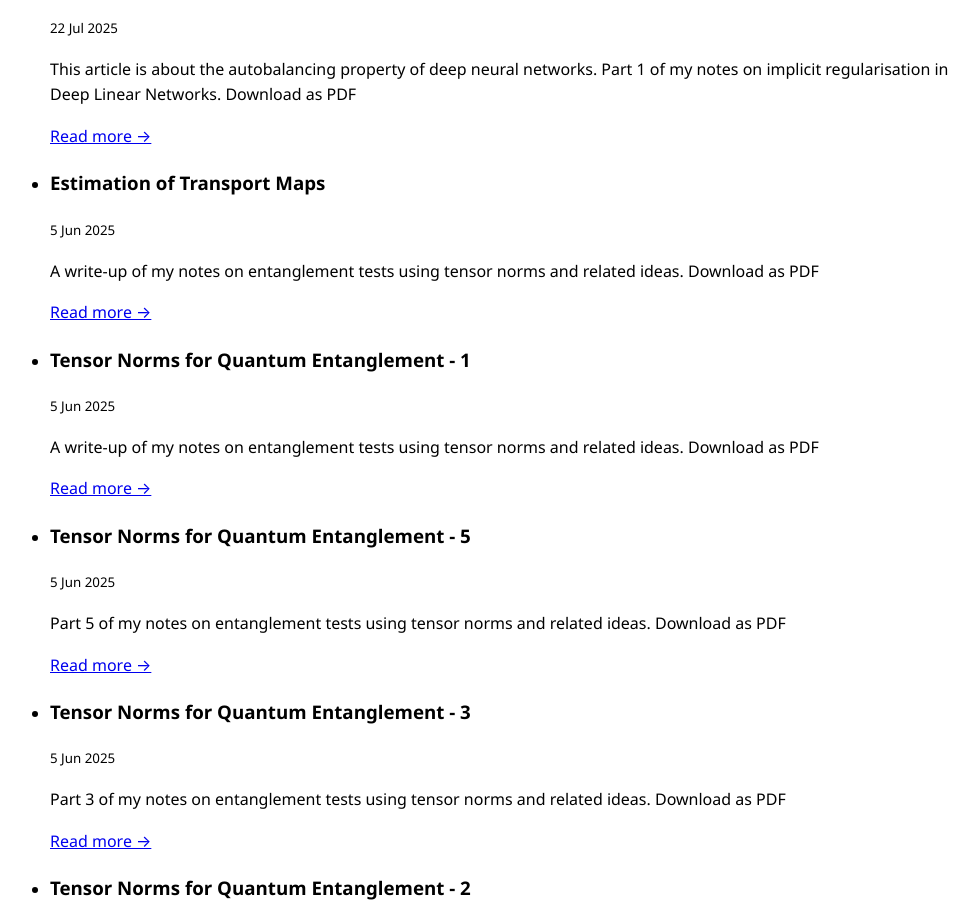
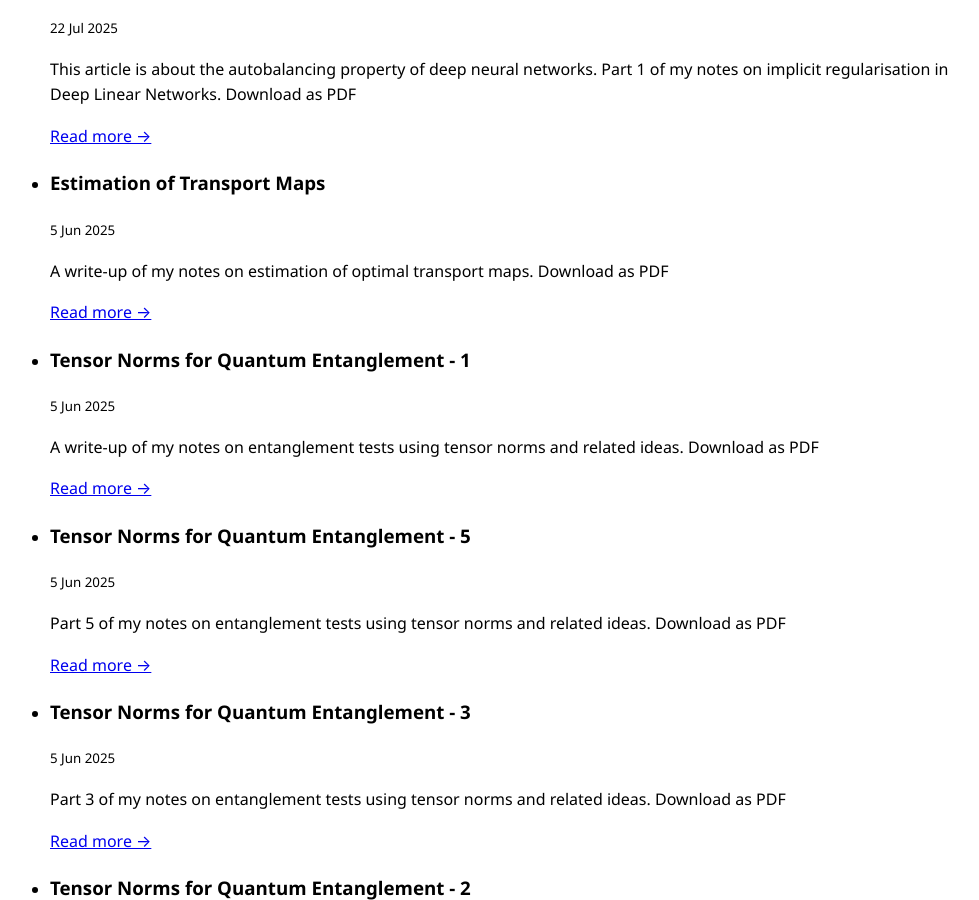
Before and after one commit to rnkarmakar/rnkarmakar.github.io, a Jekyll site: the page built from notes/index.md, in a window 1280 px wide and 900 px high, scrolled down 1014 px. Shown: the whole window, without its empty margins (150-1129 px from the left). Built offline with Jekyll 4.4.1, drawn with Linux system fonts in a browser that asks for light colours.

Commit message:
Update notes on transport maps estimation

```diff
--- a/_notes/transport-maps.md
+++ b/_notes/transport-maps.md
@@ -5,7 +5,7 @@ date: 2025-06-05
 categories: [probability-statistics]
 ---
 
-A write-up of my notes on entanglement tests using tensor norms and related ideas.
+A write-up of my notes on estimation of optimal transport maps.
 <a href="{{ '/assets/pdf/transport-maps.pdf' | relative_url }}" download class="btn download-btn" style="background:#007acc; color:#fff; padding:0.75rem 1.5rem; text-decoration:none; font-weight:bold; margin-left:1rem;">Download as PDF</a>
 
 <!--more-->
```
